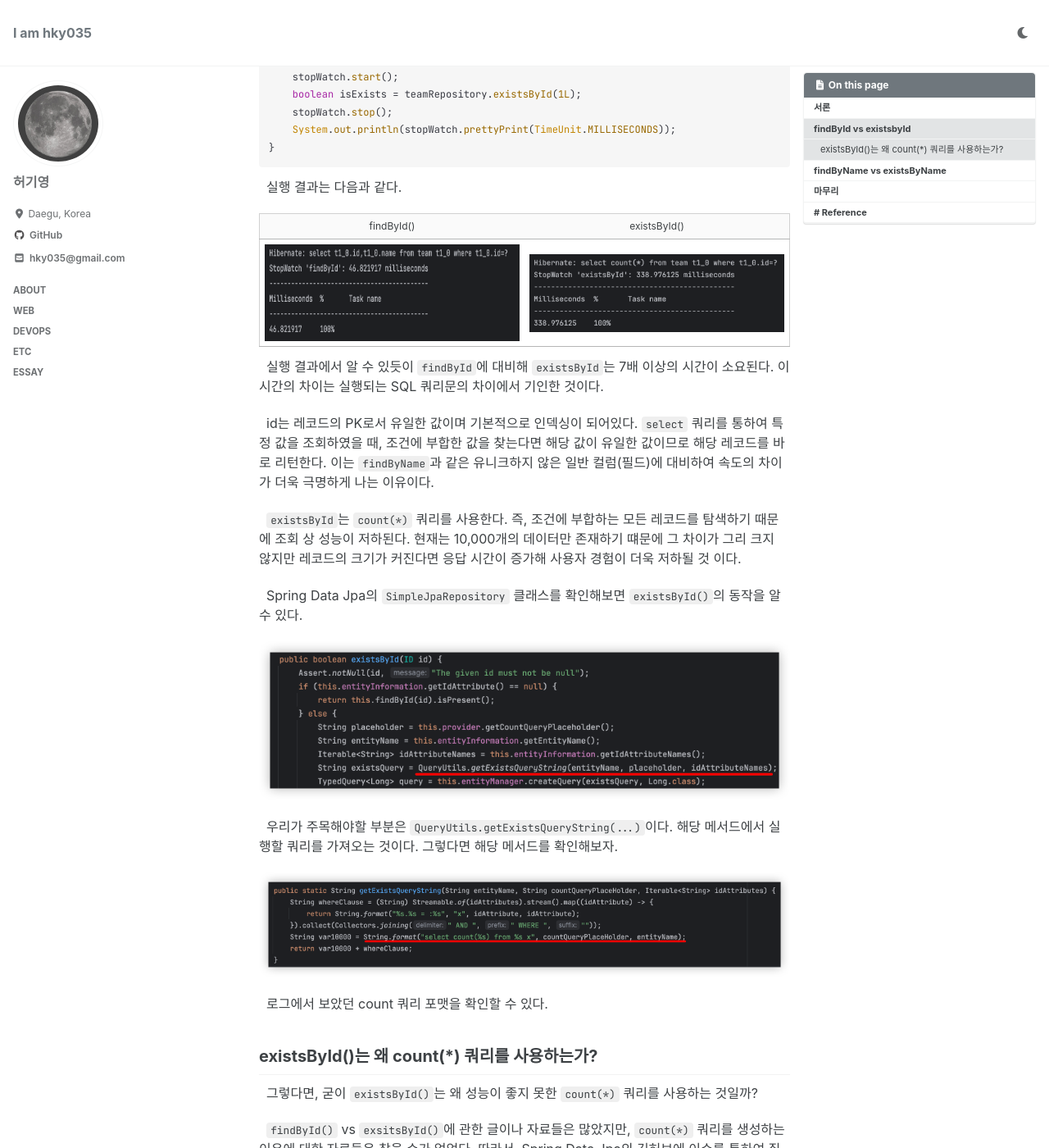
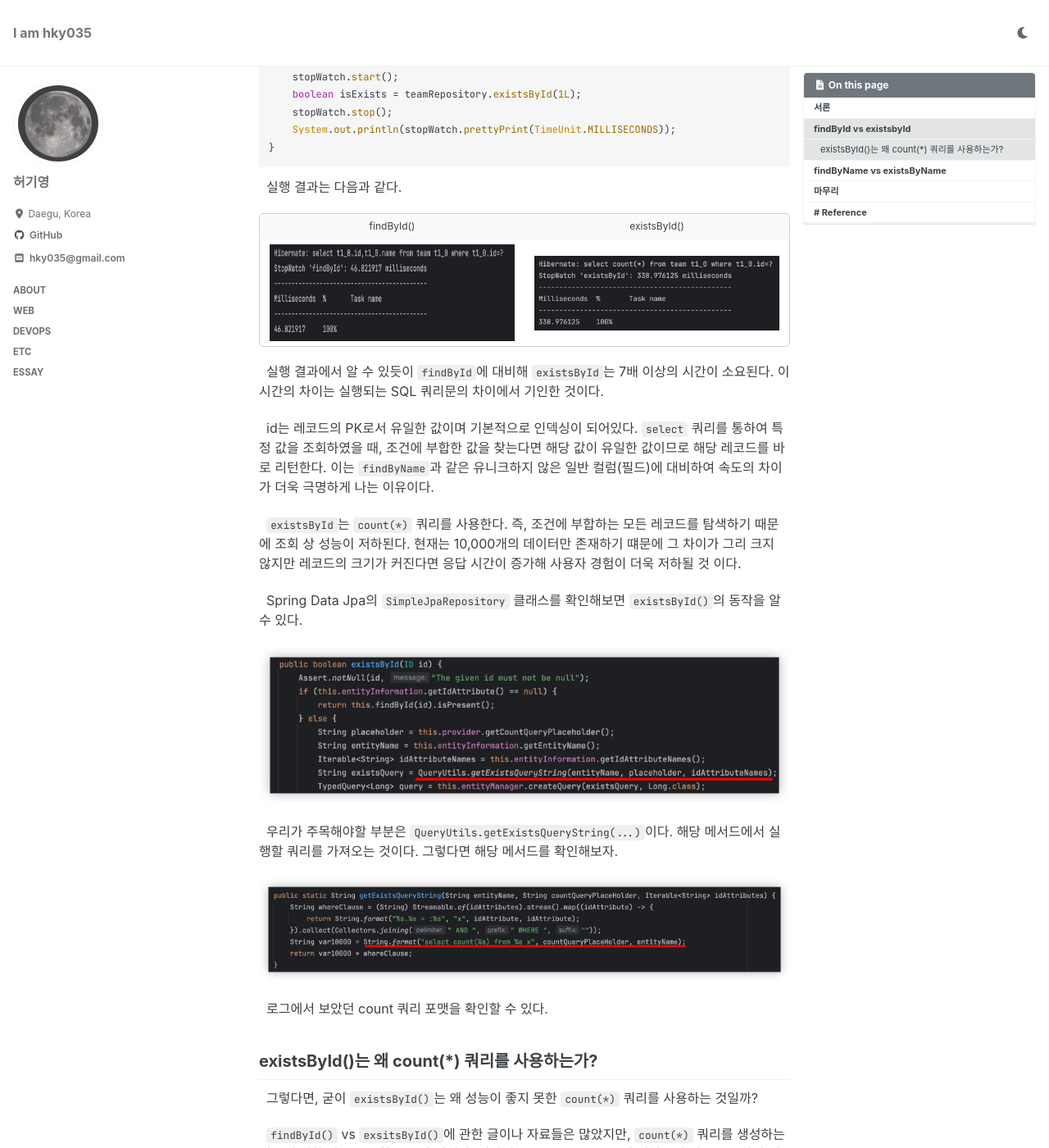
Before and after one commit to hky035/hky035.github.io, a Jekyll site: the page built from _posts/web/2025-03-14-findby-vs-existsby.md, in a window 1280 px wide and 1400 px high, scrolled down 1794 px. Shown: the whole window at 82% size. Built offline with Jekyll 4.4.1, drawn with Linux system fonts in a browser that asks for light colours; cached includes are drawn as plain includes; some web fonts are replaced; comment, search, counter and statistics services are not loaded.

Commit message:
style: 라이트/다크 모드 모두 자연스러운 테이블 스타일 적용
기존 테이블 CSS는 헤더 배경색과 다크모드 대응이 부족하여 포스트 내
하드코딩된 인라인 스타일(밝은 회색 테두리, 반투명 배경)에 의존하게
만들었다. 테마 변수 기반의 테두리/헤더 배경/구분선 스타일을 정의하여
인라인 스타일 없이도 라이트/다크 모드 모두에서 일관되게 보이도록 한다.

Co-Authored-By: Claude Sonnet 5 <noreply@anthropic.com>
Claude-Session: https://claude.ai/code/session_01UdxQYVtRc9VNGKv79pXZRb

```diff
--- a/_sass/minimal-mistakes/_dark-mode.scss
+++ b/_sass/minimal-mistakes/_dark-mode.scss
@@ -360,10 +360,7 @@ html[data-theme="dark"] {
   /* 테이블 */
   table {
     border-color: var(--dm-border);
-
-    tr {
     background-color: var(--dm-bg);
-      border-top-color: var(--dm-border);
   }
 
   th,
@@ -371,9 +368,9 @@ html[data-theme="dark"] {
     border-color: var(--dm-border);
   }
 
-    thead {
+  thead,
+  .table-caption-row {
     background-color: var(--dm-bg-alt);
-    }
   }
 
   /* 푸터 */
--- a/_sass/minimal-mistakes/_tables.scss
+++ b/_sass/minimal-mistakes/_tables.scss
@@ -3,15 +3,16 @@
    ========================================================================== */
 
 table {
-  // display: block;
   display: table;
-  margin-bottom: 1em;
-  // width: 100%;
+  margin: 1.5em auto;
   width: auto;
   font-family: $global-font-family;
   font-size: $type-size-6;
-  border-collapse: collapse;
-  overflow-x: auto;
+  border-collapse: separate;
+  border-spacing: 0;
+  border: 1px solid $border-color;
+  border-radius: 6px;
+  overflow: hidden;
 
   & + table {
     margin-top: 1em;
@@ -19,19 +20,23 @@ table {
 }
 
 thead {
-  background-color: $border-color;
-  border-bottom: 2px solid mix(#000, $border-color, 25%);
+  background-color: mix(#000, $background-color, 4%);
 }
 
 th {
-  padding: 0.5em;
+  padding: 0.5em 1em;
   font-weight: bold;
-  text-align: start;
+  text-align: center;
+  border-bottom: 1px solid $border-color;
 }
 
 td {
-  padding: 0.5em;
-  border-bottom: 1px solid mix(#000, $border-color, 25%);
+  padding: 0.5em 1em;
+}
+
+tr:not(:last-child) td,
+tbody tr:not(:last-child) th {
+  border-bottom: 1px solid $border-color;
 }
 
 tr,
@@ -39,3 +44,13 @@ td,
 th {
   vertical-align: middle;
 }
+
+/* 표 안에서 좌우 컬럼을 구분해야 할 때 사용하는 세로 구분선 */
+.td-divider {
+  border-right: 1px solid $border-color;
+}
+
+/* thead가 아닌 자리(캡션, 라벨 행 등)에서 헤더와 같은 톤을 내고 싶을 때 사용 */
+.table-caption-row {
+  background-color: mix(#000, $background-color, 4%);
+}
```
Lines whose indentation alone changed are shown as unchanged.
